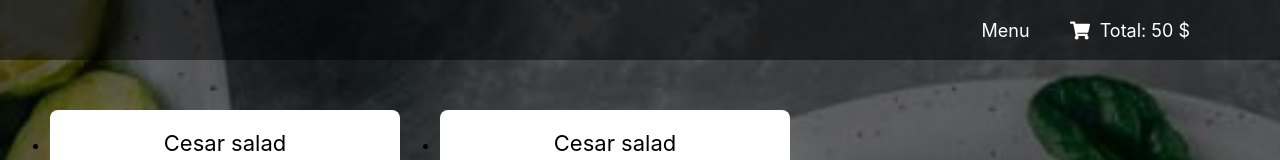
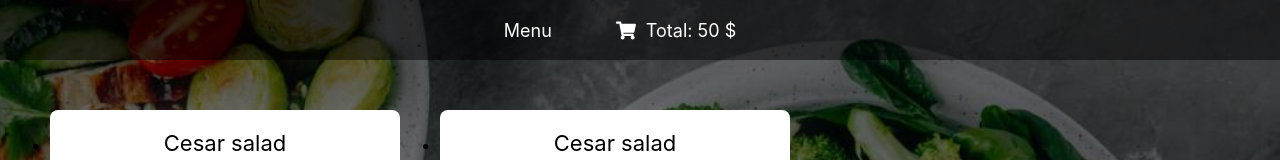
Before and after one commit to Filgeary/react-resto-app, a React (Create React App) app: page / in a window 1280 px wide. Shown: the top 160 px of the page. Built offline with nearby package versions, Linux system fonts and the light colour scheme.

Commit message:
add routing

```diff
--- a/src/components/app-header/app-header.jsx
+++ b/src/components/app-header/app-header.jsx
@@ -1,17 +1,29 @@
 import React from 'react'
 import cartIcon from './shopping-cart-solid.svg'
 import './app-header.scss'
+import { NavLink } from 'react-router-dom'
 
 const AppHeader = ({ total }) => {
   return (
     <header className="header">
-      <a className="header__link" href="/menu">
+      <NavLink
+        to="/"
+        className="header__link"
+        title="Menu"
+        // activeClassName="header__link--selected"
+      >
         Menu
-      </a>
-      <a className="header__link" href="/shopping-cart">
+      </NavLink>
+
+      <NavLink
+        to="/cart"
+        className="header__link"
+        activeClassName="header__link--selected"
+        title="Cart"
+      >
         <img className="header__cart" src={cartIcon} alt="cart"></img>
         Total: {total} $
-      </a>
+      </NavLink>
     </header>
   )
 }
--- a/src/components/app-header/app-header.scss
+++ b/src/components/app-header/app-header.scss
@@ -2,16 +2,22 @@
   background-color: rgba(0, 0, 0, 0.5);
   height: 60px;
   display: flex;
-  justify-content: flex-end;
+  justify-content: center;
   align-items: center;
   padding: 0 50px;
 
   &__link {
     display: flex;
+    padding: 8px 12px;
     margin-right: 40px;
     font-size: 18px;
     color: #fff;
     text-decoration: none;
+
+    &--selected {
+      background-color: #29a745;
+      border-radius: 4px;
+    }
   }
 
   &__cart {
--- a/src/components/app/app.jsx
+++ b/src/components/app/app.jsx
@@ -1,4 +1,5 @@
 import React from 'react'
+import { Route, Switch } from 'react-router-dom'
 import AppHeader from '../app-header/app-header'
 import { CartPage, MainPage } from '../pages'
 import bgImg from './food-bg.jpg'
@@ -10,8 +11,20 @@ const App = () => {
       className="app"
     >
       <AppHeader total={50} />
-      <MainPage />
-      <CartPage />
+
+      <Switch>
+        <Route path="/" exact>
+          <MainPage />
+        </Route>
+
+        <Route path="/cart" exact>
+          <CartPage />
+        </Route>
+
+        <Route>
+          <MainPage />
+        </Route>
+      </Switch>
     </div>
   )
 }
--- a/src/index.js
+++ b/src/index.js
@@ -1,6 +1,7 @@
 import React from 'react'
 import ReactDOM from 'react-dom'
 import { Provider } from 'react-redux'
+import { BrowserRouter as Router } from 'react-router-dom'
 import App from './components/app/app'
 import './index.css'
 import store from './store/store'
@@ -8,7 +9,9 @@ import store from './store/store'
 ReactDOM.render(
   <React.StrictMode>
     <Provider store={store}>
-      <App />
+      <Router>
+        <App />
+      </Router>
     </Provider>
   </React.StrictMode>,
   document.getElementById('root'),
```
